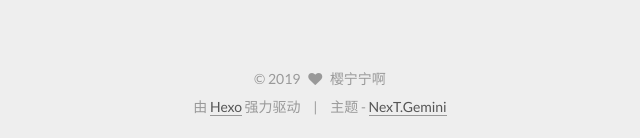
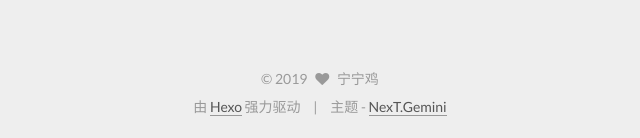
Before and after one commit to gongzhiwei365/gongzhiwei365.github.io, a plain HTML site: page 2019/10/25/hello-world/index.html in a window 1280 px wide. Shown: the part 1059-1197 px from the top of the page, 450-1090 px from the left. Drawn offline with Linux system fonts and the light colour scheme.

Commit message:
Site updated: 2019-11-24 03:06:56

```diff
--- a/2019/10/25/hello-world/index.html
+++ b/2019/10/25/hello-world/index.html
@@ -273,7 +273,7 @@
     <link itemprop="mainEntityOfPage" href="http://yoursite.com/2019/10/25/hello-world/">
 
     <span hidden itemprop="author" itemscope itemtype="http://schema.org/Person">
-      <meta itemprop="name" content="樱宁宁啊">
+      <meta itemprop="name" content="宁宁鸡">
       <meta itemprop="description" content="">
       <meta itemprop="image" content="/images/author.jpg">
     </span>
@@ -448,8 +448,8 @@
         <div class="site-author motion-element" itemprop="author" itemscope itemtype="http://schema.org/Person">
           <img class="site-author-image" itemprop="image"
                src="/images/author.jpg"
-               alt="樱宁宁啊" />
-          <p class="site-author-name" itemprop="name">樱宁宁啊</p>
+               alt="宁宁鸡" />
+          <p class="site-author-name" itemprop="name">宁宁鸡</p>
 
               <p class="site-description motion-element" itemprop="description"></p>
 
@@ -543,7 +543,7 @@
   <span class="with-love">
     <i class="fa fa-heart"></i>
   </span>
-  <span class="author" itemprop="copyrightHolder">樱宁宁啊</span>
+  <span class="author" itemprop="copyrightHolder">宁宁鸡</span>
 </div>
 
 
--- a/css/main.css
+++ b/css/main.css
@@ -1808,7 +1808,7 @@ pre .javascript .function {
   width: 4px;
   height: 4px;
   border-radius: 50%;
-  background: #332122;
+  background: #ffff71;
 }
 .links-of-blogroll {
   font-size: 13px;
```
Also changed, not shown: 2019/10/31/我的第一篇github博客/index.html (+4 -4 lines), 2019/11/12/Python面向对象编程/index.html (+4 -4 lines), archives/2019/10/index.html (+3 -3 lines), archives/2019/11/index.html (+3 -3 lines), archives/2019/index.html (+3 -3 lines), archives/index.html (+3 -3 lines), categories/Python/index.html (+3 -3 lines), categories/index.html (+3 -3 lines), categories/日常/index.html (+3 -3 lines), index.html (+6 -6 lines), tags/Python/index.html (+3 -3 lines), tags/index.html (+3 -3 lines), tags/开始/index.html (+3 -3 lines), tags/面向对象/index.html (+3 -3 lines).
